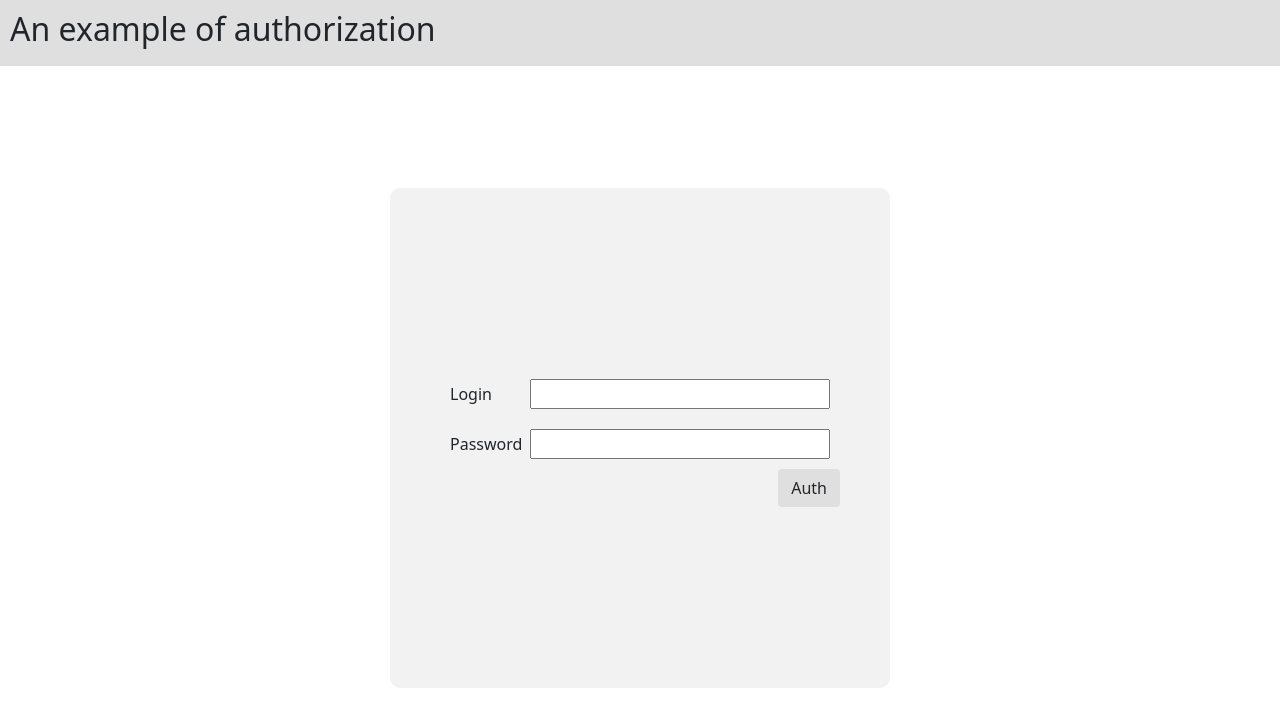
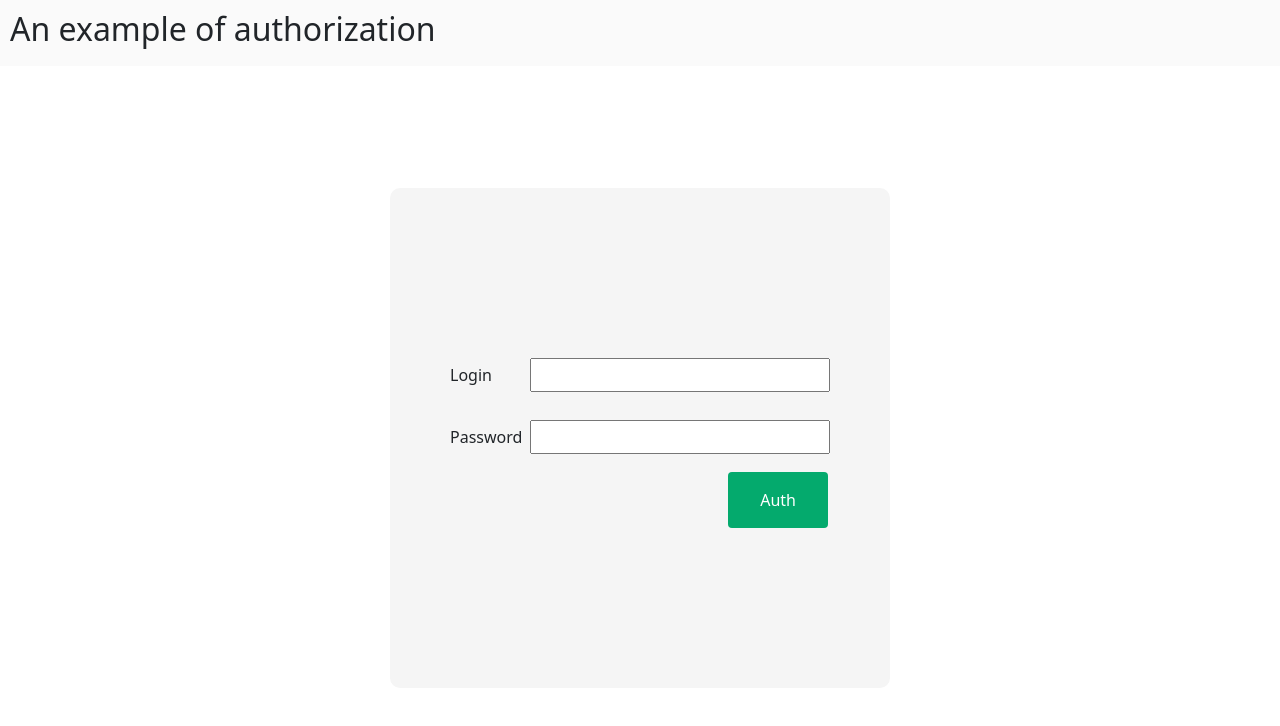
Before and after one commit to Vadis00/User-authentication-and-authorization, an Angular app in the folder frontend/: page / in a window 1280 px wide. Shown: the top 726 px of the page. Built offline with nearby package versions, Linux system fonts and the light colour scheme.

Commit message:
button style

```diff
--- a/frontend/src/app/components/auth/auth.component.css
+++ b/frontend/src/app/components/auth/auth.component.css
@@ -8,7 +8,7 @@
 
 .header {
   width: 100%;
-  background: rgb(224, 223, 223);
+  background: rgb(250, 250, 250);
 
   display: flex;
   align-items: center;
@@ -36,7 +36,7 @@
   flex-direction: column;
   align-items: center;
 
-  background: rgba(224, 223, 223, 0.418);
+  background: rgb(245, 245, 245);
   border-radius: 10px;
 
   margin: auto;
@@ -50,8 +50,30 @@
   width: 300px;
 }
 
+input[type="text"],
+input[type="password"] {
+  padding: 3px 10px;
+  margin: 4px 0;
+  box-sizing: border-box;
+}
+
+input[type="text"]:focus,
+input[type="password"]:focus {
+  border: 3px solid #555;
+}
+
+input[type=button], input[type=submit], input[type=reset] {
+    background-color: #04AA6D;
+    border: none;
+    color: white;
+    padding: 16px 32px;
+    text-decoration: none;
+    margin: 4px 2px;
+    cursor: pointer;
+  }
+
 .input-wrapper {
-  padding: 10px;
+  padding: 10px 0;
 }
 
 .input-placeholder {
```
